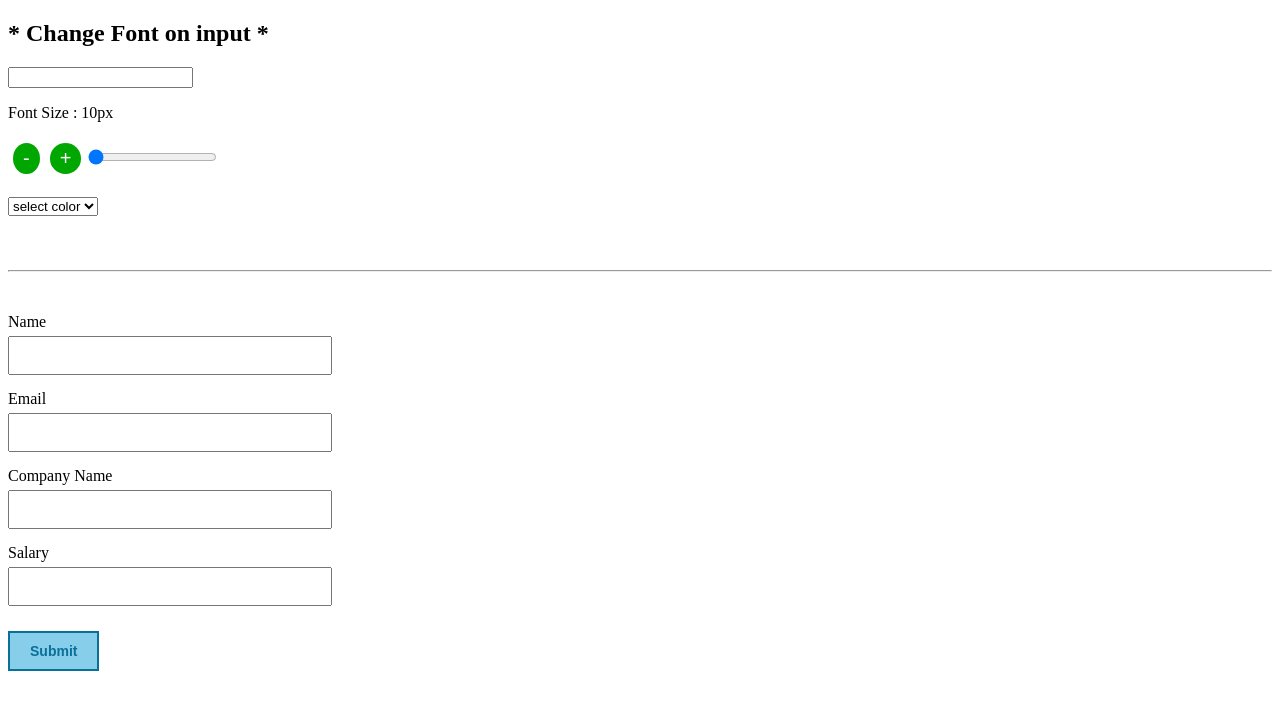
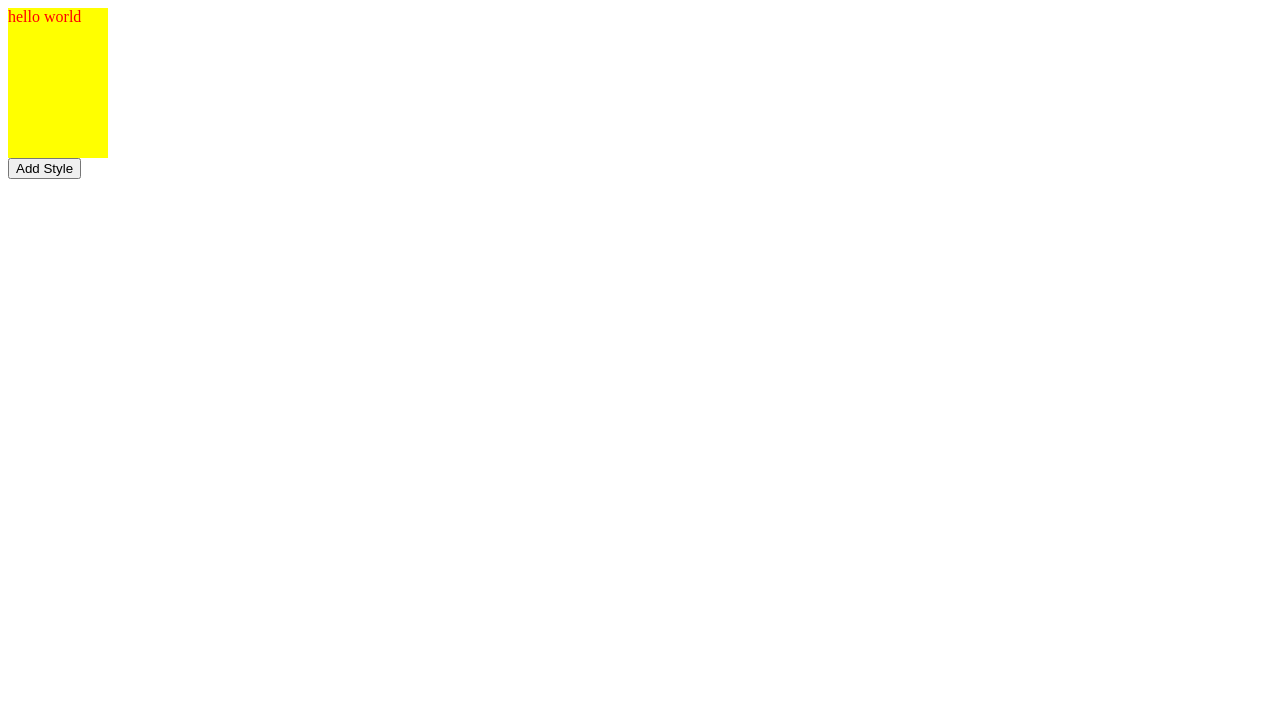
Before and after one commit to Haresh-thumar/Learn-Tutorials-in-Angular-13, an Angular app: page / in a window 1280 px wide. Shown: the top 710 px of the page. Built offline with nearby package versions, Linux system fonts and the light colour scheme.

Commit message:
add directives component

```diff
--- a/src/app/app.component.html
+++ b/src/app/app.component.html
@@ -2,4 +2,5 @@
 
 <!-- <app-one-way-data-binding></app-one-way-data-binding> -->
 
-<app-practice-example></app-practice-example>
+<!-- <app-practice-example></app-practice-example> -->
+<app-attribute-directives></app-attribute-directives>
--- a/src/app/app.module.ts
+++ b/src/app/app.module.ts
@@ -4,17 +4,20 @@ import { BrowserModule } from '@angular/platform-browser';
 import { AppRoutingModule } from './app-routing.module';
 import { AppComponent } from './app.component';
 import { DataBindingModule } from './data-binding/data-binding.module';
+import { DirectivesModule } from './directives/directives.module';
 import { ParentModuleModule } from './parentTochildData/parent-module.module';
 
 @NgModule({
   declarations: [
     AppComponent,
+
   ],
   imports: [
     BrowserModule,
     AppRoutingModule,
     ParentModuleModule,
-    DataBindingModule
+    DataBindingModule,
+    DirectivesModule
   ],
   providers: [],
   bootstrap: [AppComponent],
--- /dev/null
+++ b/src/app/directives/attribute-directives/attribute-directives.component.html
@@ -0,0 +1,2 @@
+<div [ngStyle]="myStyle">hello world</div>
+<button (click)="addStyle()">Add Style</button>
--- /dev/null
+++ b/src/app/directives/attribute-directives/attribute-directives.component.ts
@@ -0,0 +1,32 @@
+import { Component, OnInit } from '@angular/core';
+
+@Component({
+  selector: 'app-attribute-directives',
+  templateUrl: './attribute-directives.component.html',
+  styleUrls: ['./attribute-directives.component.scss']
+})
+export class AttributeDirectivesComponent implements OnInit {
+
+  public myStyle = {
+    width: '100px',
+    height: '150px',
+    color: 'red',
+    background: 'yellow',
+  }
+
+  addStyle() {
+    this.myStyle.color = 'yellow';
+    this.myStyle.background = 'red';
+    this.myStyle['border'] = '2px solid black';
+    setTimeout(() => {
+      this.myStyle.color = 'red';
+      this.myStyle.background = 'yellow';
+      this.myStyle['border'] = 'none';
+    }, 3000)
+  }
+  constructor() { }
+
+  ngOnInit(): void {
+  }
+
+}
--- /dev/null
+++ b/src/app/directives/structural-directives/structural-directives.component.html
@@ -0,0 +1 @@
+<p>structural-directives works!</p>
--- /dev/null
+++ b/src/app/directives/structural-directives/structural-directives.component.ts
@@ -0,0 +1,15 @@
+import { Component, OnInit } from '@angular/core';
+
+@Component({
+  selector: 'app-structural-directives',
+  templateUrl: './structural-directives.component.html',
+  styleUrls: ['./structural-directives.component.scss']
+})
+export class StructuralDirectivesComponent implements OnInit {
+
+  constructor() { }
+
+  ngOnInit(): void {
+  }
+
+}
--- a/tsconfig.json
+++ b/tsconfig.json
@@ -5,7 +5,7 @@
     "baseUrl": "./",
     "outDir": "./dist/out-tsc",
     "forceConsistentCasingInFileNames": true,
-    "strict": true,
+    "strict": false,
     "noImplicitOverride": true,
     "noPropertyAccessFromIndexSignature": true,
     "noImplicitReturns": true,
@@ -15,6 +15,7 @@
     "downlevelIteration": true,
     "experimentalDecorators": true,
     "moduleResolution": "node",
+    // "strictPropertyInitialization" : false,
     "importHelpers": true,
     "target": "es2017",
     "module": "es2020",
```
Also changed, not shown: src/app/directives/directives.module.ts (added, +20 -0 lines), src/app/directives/attribute-directives/attribute-directives.component.scss (added), src/app/directives/structural-directives/structural-directives.component.scss (added), 2 other files (tests, documents, lock files or other folders).
